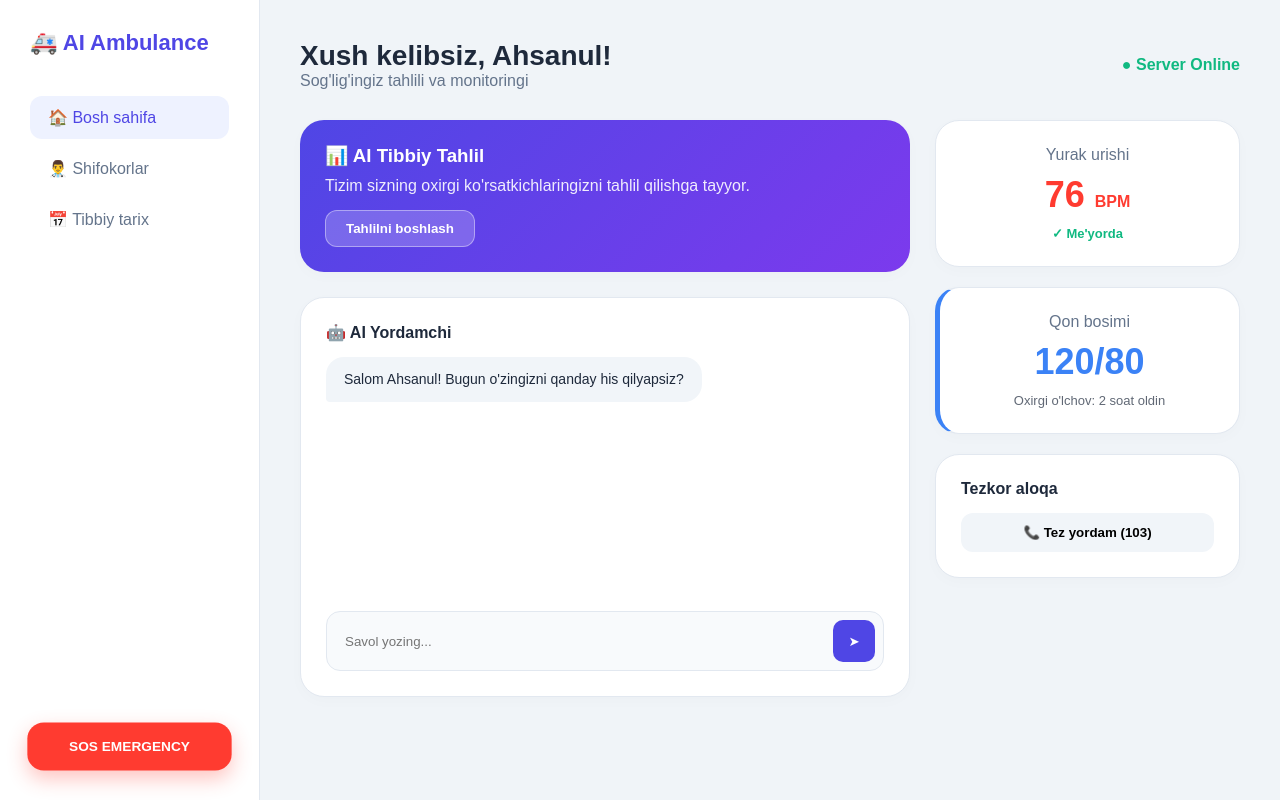
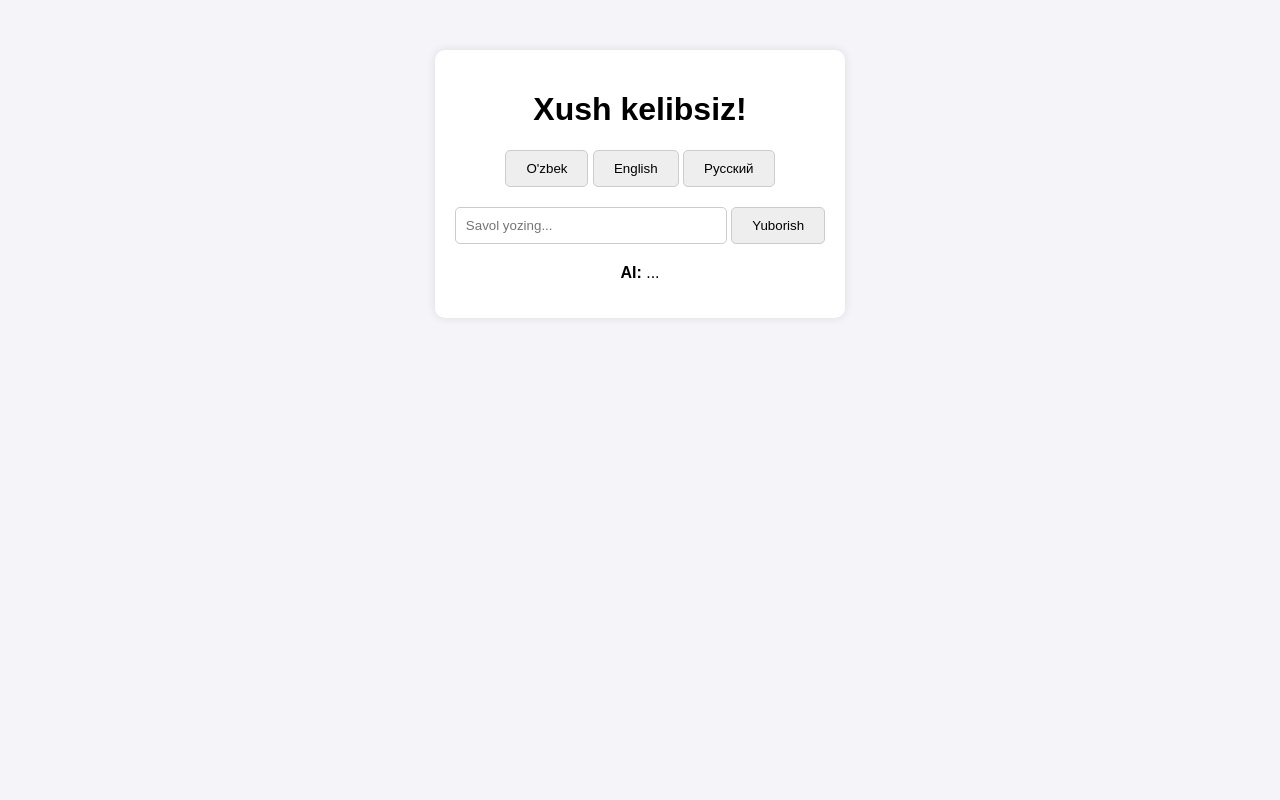
Before and after one commit to zilolaegamberganova/My_ambulance-app-in-Python-and-Java., a Flask app: page / in a window 1280 px wide. Run offline with Flask 3, Linux system fonts and the light colour scheme.

Commit message:
Revise layout and add language selection
Updated the title and modified styles for layout and buttons. Added language selection buttons and adjusted the chat section.

```diff
--- a/templates/MY_index.html
+++ b/templates/MY_index.html
@@ -2,158 +2,77 @@
 <html lang="uz">
 <head>
     <meta charset="UTF-8">
-    <meta name="viewport" content="width=device-width, initial-scale=1.0">
-    <title>Ambulance AI | Ahsanul Dashboard</title>
-    <link href="https://fonts.googleapis.com" rel="stylesheet">
+    <title>AI Ko'p Tilli Yordamchi</title>
     <style>
-        :root { --accent: #4F46E5; --bg: #F0F4F8; --card: #FFFFFF; --text: #1E293B; --sos: #FF3B30; }
-        * { margin: 0; padding: 0; box-sizing: border-box; font-family: 'Plus Jakarta Sans', sans-serif; }
-        body { background: var(--bg); color: var(--text); display: flex; height: 100vh; overflow: hidden; }
-
-        /* Sidebar */
-        .sidebar { width: 260px; background: var(--card); border-right: 1px solid #E2E8F0; padding: 30px; display: flex; flex-direction: column; }
-        .logo { font-size: 22px; font-weight: 800; color: var(--accent); margin-bottom: 40px; }
-        .nav-link { padding: 12px 18px; border-radius: 12px; color: #64748B; cursor: pointer; margin-bottom: 8px; transition: 0.3s; font-weight: 500; }
-        .nav-link:hover, .nav-link.active { background: #EEF2FF; color: var(--accent); }
-        .sos-btn { margin-top: auto; background: var(--sos); color: white; border: none; padding: 16px; border-radius: 16px; font-weight: 700; cursor: pointer; box-shadow: 0 8px 20px rgba(255, 59, 48, 0.3); animation: pulse 2s infinite; }
-
-        /* Main Content */
-        .main { flex: 1; padding: 40px; overflow-y: auto; }
-        .header { display: flex; justify-content: space-between; align-items: center; margin-bottom: 30px; }
-        .user-info h1 { font-size: 28px; font-weight: 700; }
-
-        /* Grid System */
-        .dashboard-grid { display: grid; grid-template-columns: 2fr 1fr; gap: 25px; }
-        .card { background: var(--card); border-radius: 24px; padding: 25px; box-shadow: 0 4px 15px rgba(0,0,0,0.02); border: 1px solid #E2E8F0; }
-
-        /* Tahlil Card */
-        .analysis-card { background: linear-gradient(135deg, #4F46E5 0%, #7C3AED 100%); color: white; border: none; }
-        .analysis-btn { background: rgba(255,255,255,0.2); border: 1px solid rgba(255,255,255,0.4); color: white; padding: 10px 20px; border-radius: 12px; cursor: pointer; font-weight: 600; margin-top: 15px; transition: 0.3s; }
-        .analysis-btn:hover { background: white; color: var(--accent); }
-
-        /* AI Chat Section */
-        .chat-section { display: flex; flex-direction: column; height: 400px; margin-top: 25px; }
-        #chat-box { flex: 1; overflow-y: auto; display: flex; flex-direction: column; gap: 12px; margin-bottom: 15px; padding-right: 5px; }
-        .msg { padding: 12px 18px; border-radius: 18px; font-size: 14px; max-width: 80%; line-height: 1.5; }
-        .bot { background: #F1F5F9; align-self: flex-start; border-bottom-left-radius: 4px; }
-        .user { background: var(--accent); color: white; align-self: flex-end; border-bottom-right-radius: 4px; }
-
-        .input-group { display: flex; gap: 10px; background: #F8FAFC; padding: 8px; border-radius: 14px; border: 1px solid #E2E8F0; }
-        input { flex: 1; border: none; background: transparent; padding: 10px; outline: none; }
-        .send-btn { background: var(--accent); color: white; border: none; width: 42px; height: 42px; border-radius: 10px; cursor: pointer; }
-
-        /* Vitals */
-        .vital-card { text-align: center; margin-bottom: 20px; }
-        .vital-value { font-size: 36px; font-weight: 700; color: var(--sos); margin: 10px 0; }
-
-        @keyframes pulse { 0% { transform: scale(1); } 50% { transform: scale(1.03); } 100% { transform: scale(1); } }
-        .loading { display: none; margin-top: 10px; font-style: italic; font-size: 13px; opacity: 0.8; }
+        body { font-family: 'Arial', sans-serif; text-align: center; margin-top: 50px; background: #f4f4f9; }
+        .container { background: white; padding: 20px; border-radius: 10px; display: inline-block; box-shadow: 0 0 10px rgba(0,0,0,0.1); }
+        button { padding: 10px 20px; cursor: pointer; border-radius: 5px; border: 1px solid #ccc; background: #eee; }
+        button:hover { background: #ddd; }
+        input { padding: 10px; width: 250px; border-radius: 5px; border: 1px solid #ccc; }
     </style>
 </head>
 <body>
 
-    <aside class="sidebar">
-        <div class="logo">🚑 AI Ambulance</div>
-        <div class="nav-link active" onclick="location.reload()">🏠 Bosh sahifa</div>
-        <div class="nav-link" onclick="alert('Shifokorlar ro\'yxati tayyorlanmoqda...')">👨‍⚕️ Shifokorlar</div>
-        <div class="nav-link" onclick="alert('Tarix bo\'limi yaqin orada ishga tushadi')">📅 Tibbiy tarix</div>
-        <button class="sos-btn" onclick="triggerSOS()">SOS EMERGENCY</button>
-    </aside>
+<div class="container">
+    <h1 id="title">Xush kelibsiz!</h1>
 
-    <main class="main">
-        <header class="header">
-            <div class="user-info">
-                <h1>Xush kelibsiz, Ahsanul!</h1>
-                <p style="color: #64748B;">Sog'lig'ingiz tahlili va monitoringi</p>
-            </div>
-            <div style="font-weight: 600; color: #10B981;">● Server Online</div>
-        </header>
+    <div style="margin-bottom: 20px;">
+        <button onclick="changeLang('uz')">O'zbek</button>
+        <button onclick="changeLang('en')">English</button>
+        <button onclick="changeLang('ru')">Русский</button>
+    </div>
 
-        <div class="dashboard-grid">
-            <div class="left">
-                <div class="card analysis-card">
-                    <h3>📊 AI Tibbiy Tahlil</h3>
-                    <p style="margin-top: 10px; opacity: 0.9;">Tizim sizning oxirgi ko'rsatkichlaringizni tahlil qilishga tayyor.</p>
-                    <button class="analysis-btn" onclick="startAnalysis()">Tahlilni boshlash</button>
-                    <div id="loading" class="loading">Sun'iy intellekt ma'lumotlarni qayta ishlamoqda...</div>
-                </div>
+    <input type="text" id="userInput" placeholder="Savol yozing...">
+    <button onclick="sendToAI()" id="sendBtn">Yuborish</button>
 
-                <div class="card chat-section">
-                    <h4 style="margin-bottom: 15px;">🤖 AI Yordamchi</h4>
-                    <div id="chat-box">
-                        <div class="msg bot">Salom Ahsanul! Bugun o'zingizni qanday his qilyapsiz?</div>
-                    </div>
-                    <div class="input-group">
-                        <input type="text" id="user-input" placeholder="Savol yozing..." onkeypress="if(event.keyCode==13) sendMessage()">
-                        <button class="send-btn" onclick="sendMessage()">➤</button>
-                    </div>
-                </div>
-            </div>
+    <div style="margin-top: 20px;">
+        <strong>AI:</strong> <span id="aiStatus">...</span>
+        <p id="responseArea" style="color: darkblue; font-weight: bold;"></p>
+    </div>
+</div>
 
-            <div class="right">
-                <div class="card vital-card">
-                    <p style="color: #64748B;">Yurak urishi</p>
-                    <div class="vital-value">76 <span style="font-size: 16px;">BPM</span></div>
-                    <p style="color: #10B981; font-weight: 600; font-size: 13px;">✓ Me'yorda</p>
-                </div>
+<script>
+    // 1. Tillar lug'ati
+    const dictionary = {
+        uz: { title: "Xush kelibsiz!", placeholder: "Savol yozing...", btn: "Yuborish", loading: "O'ylamoqda..." },
+        en: { title: "Welcome!", placeholder: "Ask a question...", btn: "Send", loading: "Thinking..." },
+        ru: { title: "Добро пожаловать!", placeholder: "Задайте вопрос...", btn: "Отправить", loading: "Думает..." }
+    };
 
-                <div class="card vital-card" style="border-left: 5px solid #3B82F6;">
-                    <p style="color: #64748B;">Qon bosimi</p>
-                    <div class="vital-value" style="color: #3B82F6;">120/80</div>
-                    <p style="font-size: 13px; opacity: 0.7;">Oxirgi o'lchov: 2 soat oldin</p>
-                </div>
+    let selectedLang = 'uz';
 
-                <div class="card">
-                    <h4>Tezkor aloqa</h4>
-                    <button onclick="window.location.href='tel:103'" style="width:100%; padding:12px; margin-top:15px; border-radius:12px; border:none; background:#F1F5F9; cursor:pointer; font-weight:600;">📞 Tez yordam (103)</button>
-                </div>
-            </div>
-        </div>
-    </main>
+    // 2. Tilni o'zgartirish funksiyasi
+    function changeLang(lang) {
+        selectedLang = lang;
+        document.getElementById('title').innerText = dictionary[lang].title;
+        document.getElementById('userInput').placeholder = dictionary[lang].placeholder;
+        document.getElementById('sendBtn').innerText = dictionary[lang].btn;
+    }
 
-    <script>
-        function startAnalysis() {
-            const btn = document.querySelector('.analysis-btn');
-            const loading = document.getElementById('loading');
-            btn.style.display = 'none';
-            loading.style.display = 'block';
+    // 3. AI bilan bog'lanish va Ovoz
+    async function sendToAI() {
+        const text = document.getElementById('userInput').value;
+        const status = document.getElementById('aiStatus');
+        const responseArea = document.getElementById('responseArea');
 
-            setTimeout(() => {
-                loading.innerText = "Tahlil yakunlandi: Ahsanul, umumiy holatingiz 94% ijobiy. Ko'proq suv ichish tavsiya etiladi.";
-                loading.style.color = "#A7F3D0";
-            }, 3000);
-        }
+        status.innerText = dictionary[selectedLang].loading;
 
-        function triggerSOS() {
-            const chatBox = document.getElementById("chat-box");
-            alert("⚠️ SOS SIGNAL YUBORILDI!");
-            chatBox.innerHTML += `<div class="msg bot" style="background:#FEE2E2; color:#B91C1C; border:1px solid #FECACA;"><b>DIQQAT:</b> SOS signal qabul qilindi. Ahsanul, xotirjam bo'ling, yordam yo'lda!</div>`;
-            chatBox.scrollTop = chatBox.scrollHeight;
-        }
+        const res = await fetch('/ask_ai', {
+            method: 'POST',
+            headers: { 'Content-Type': 'application/json' },
+            body: JSON.stringify({ message: text, lang: selectedLang })
+        });
 
-        async function sendMessage() {
-            const input = document.getElementById("user-input");
-            const chatBox = document.getElementById("chat-box");
-            const msg = input.value.trim();
-            if(!msg) return;
+        const data = await res.json();
+        status.innerText = "OK";
+        responseArea.innerText = data.reply;
 
-            chatBox.innerHTML += `<div class="msg user">${msg}</div>`;
-            input.value = "";
-            chatBox.scrollTop = chatBox.scrollHeight;
+        // Ovoz chiqarish
+        const speech = new SpeechSynthesisUtterance(data.reply);
+        speech.lang = selectedLang === 'uz' ? 'tr-TR' : (selectedLang === 'en' ? 'en-US' : 'ru-RU');
+        window.speechSynthesis.speak(speech);
+    }
+</script>
 
-            try {
-                const response = await fetch('/chat', {
-                    method: 'POST',
-                    headers: {'Content-Type': 'application/json'},
-                    body: JSON.stringify({message: msg})
-                });
-                const data = await response.json();
-                chatBox.innerHTML += `<div class="msg bot">${data.reply}</div>`;
-            } catch {
-                chatBox.innerHTML += `<div class="msg bot">Xatolik: Server bilan aloqa uzildi.</div>`;
-            }
-            chatBox.scrollTop = chatBox.scrollHeight;
-        }
-    </script>
 </body>
 </html>
```
